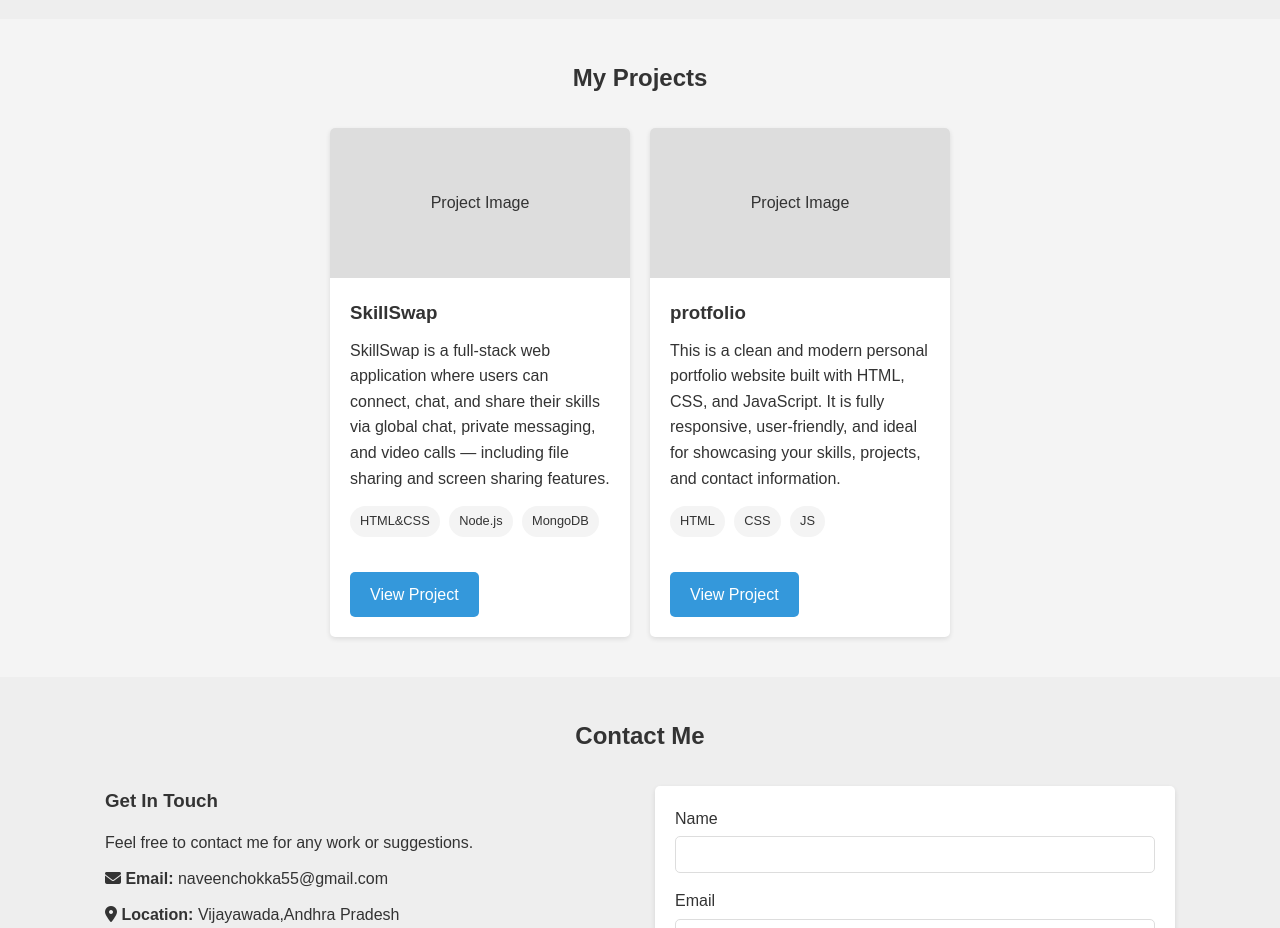
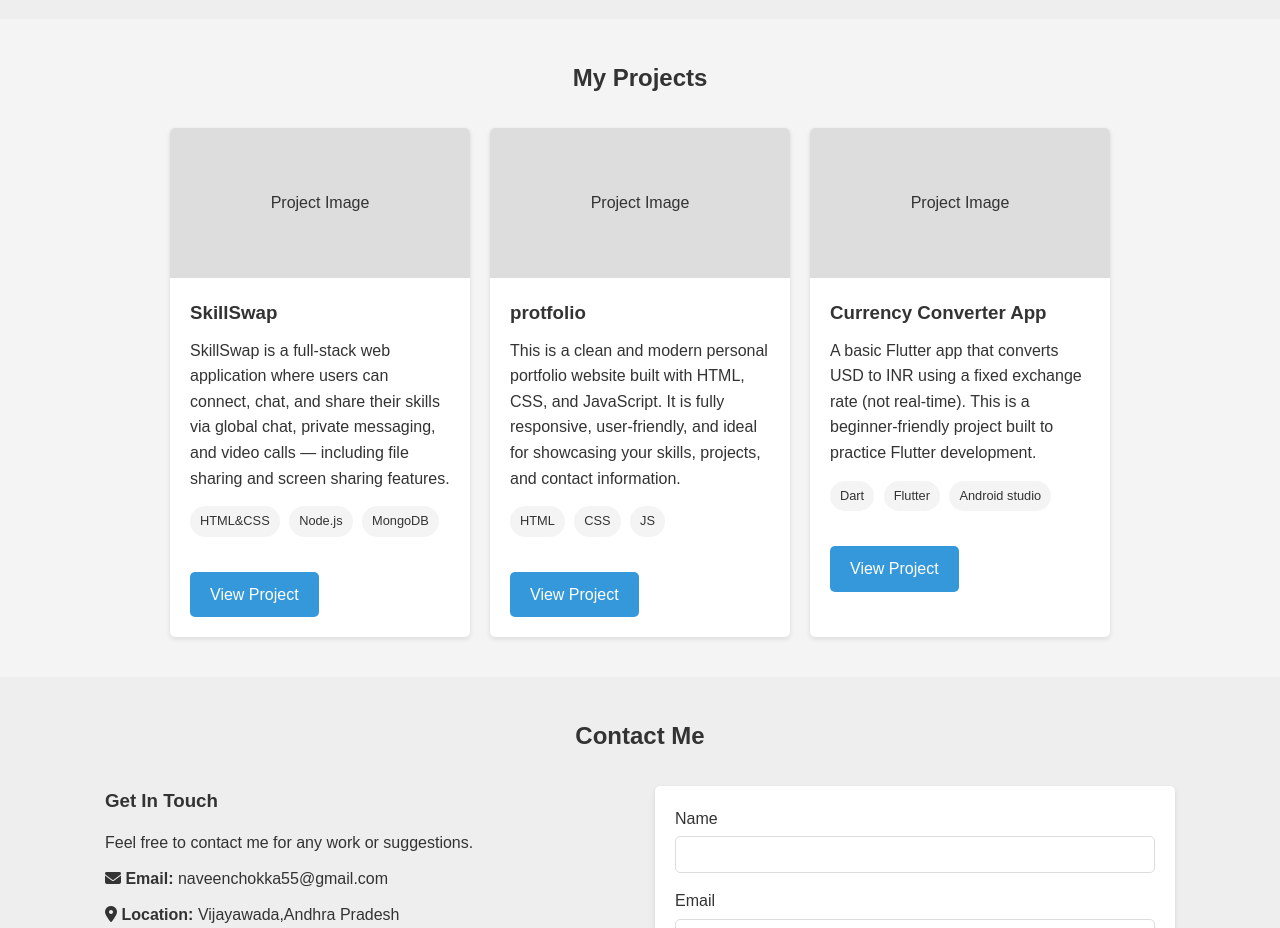
Before and after one commit to Naveench8486/portfolio, a plain HTML site: page index.html in a window 1280 px wide. Shown: the part 1080-2008 px from the top of the page. Drawn offline with Linux system fonts and the light colour scheme.

Commit message:
Update index.html

```diff
--- a/index.html
+++ b/index.html
@@ -119,6 +119,19 @@
                         <a href="https://github.com/Naveench8486/portfolio" class="btn">View Project</a>
                     </div>
                 </div>
+                <div class="project-card">
+                    <div class="project-img">Project Image</div>
+                    <div class="project-info">
+                        <h3>Currency Converter App</h3>
+                        <p>A basic Flutter app that converts USD to INR using a fixed exchange rate (not real-time). This is a beginner-friendly project built to practice Flutter development.</p>
+                        <div class="technologies">
+                            <span>Dart</span>
+                            <span>Flutter</span>
+                            <span>Android studio</span>
+                        </div>
+                        <a href="https://github.com/Naveench8486/Currency-Converter-App" class="btn">View Project</a>
+                    </div>
+                </div>
             </div>
         </div>
     </section>
```
